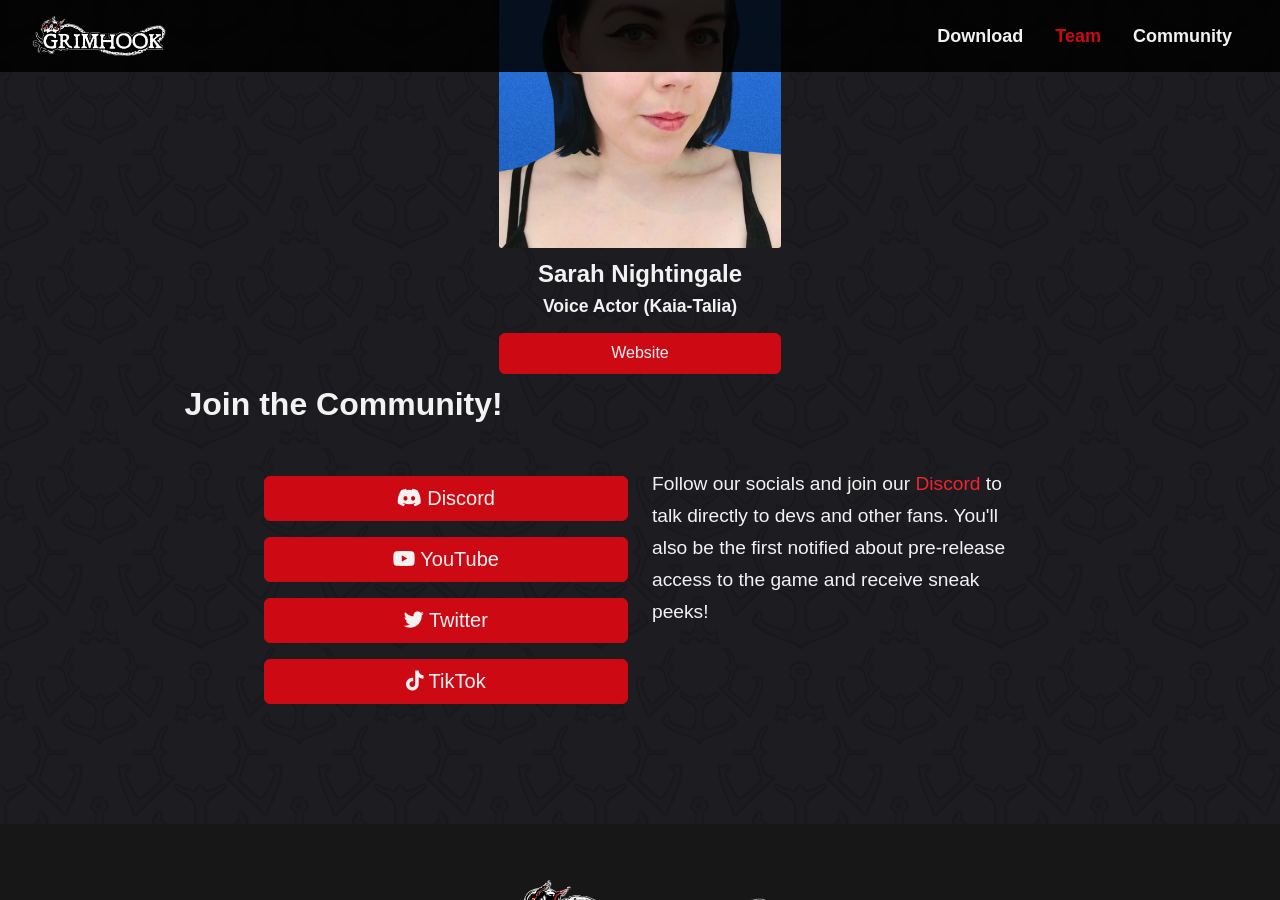
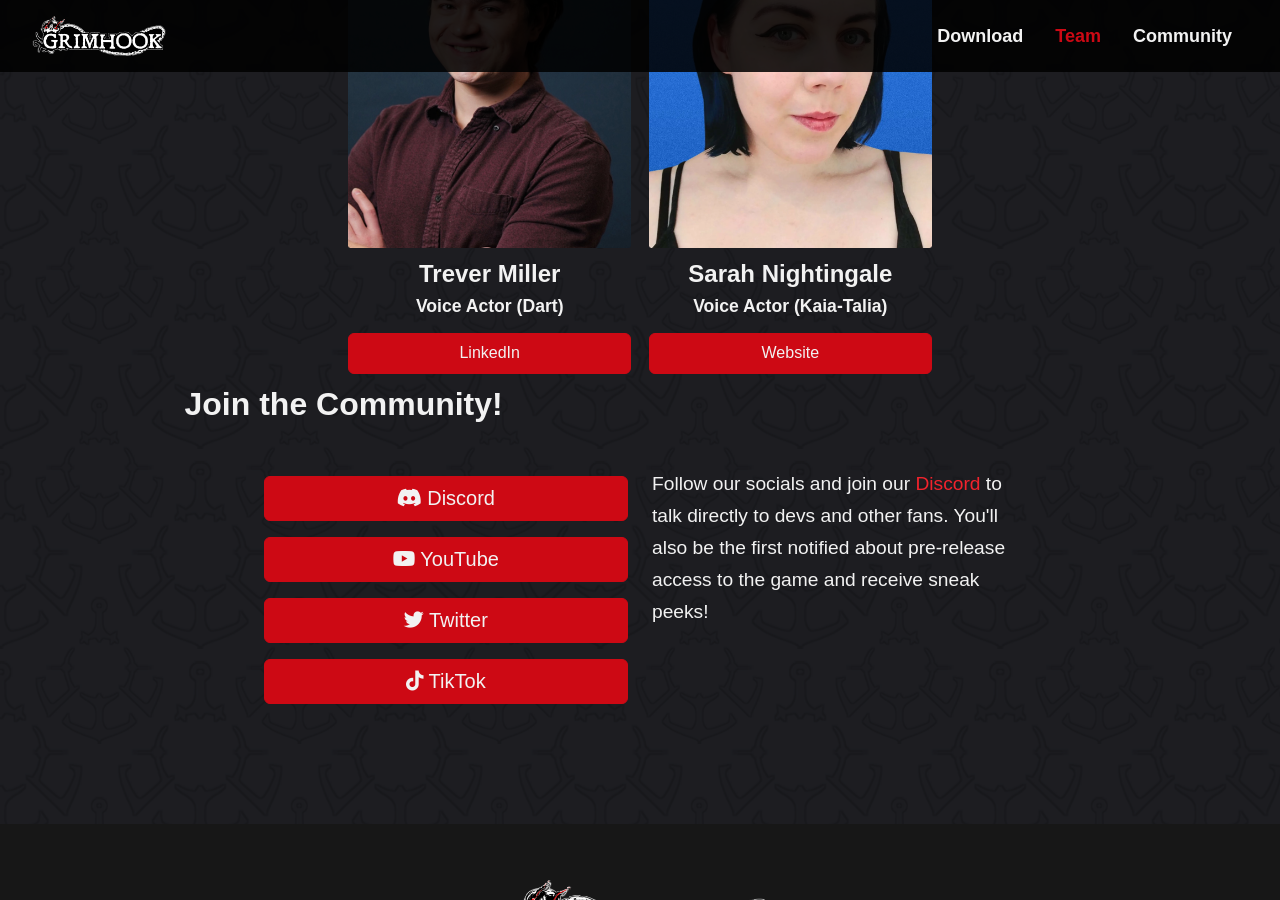
Before and after one commit to GrimhookDevelopers/GrimhookGame.github.io, a Jekyll site: the page built from _pages/home.md, in a window 1280 px wide and 900 px high, scrolled down 3880 px. Built offline with Jekyll 4.4.1, drawn with Linux system fonts in a browser that asks for light colours; nearby versions of some CDN libraries.

Commit message:
Added Trevor and updated Tryston's Headshot

```diff
--- a/_data/team.yml
+++ b/_data/team.yml
@@ -8,7 +8,7 @@
 
 - name: Tryston Minsquero
   role: Programmer
-  portrait: Tryston_Minsquero_2
+  portrait: Tryston_Minsquero_3
   link: https://trystonminsquero.com
   link-name: Website
 - name: Jared Ellis
@@ -100,6 +100,11 @@
   portrait: Kem_Echezona
   link: https://kemechezona.wixsite.com/portfolio
   link-name: Website
+- name: Trever Miller
+  role: Voice Actor (Dart)
+  portrait: Trevor_Miller
+  link: https://www.linkedin.com/in/trevor-miller-gamedesigner
+  link-name: LinkedIn
 - name: Sarah Nightingale
   role: Voice Actor (Kaia-Talia)
   portrait: Sarah_Nightingale
```
Also changed, not shown: _source/team-portraits/Trevor_Miller.png (added), _source/team-portraits/Tryston_Minsquero_3.jpg (added), assets/images/team/Trevor_Miller.png (added), assets/images/team/Tryston_Minsquero_3.png (added).
